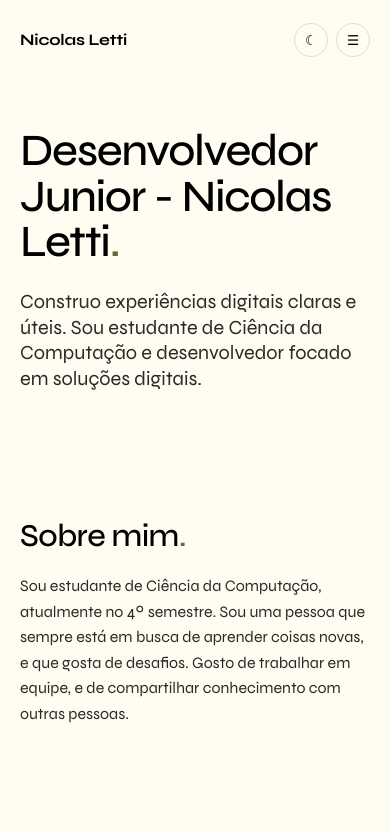
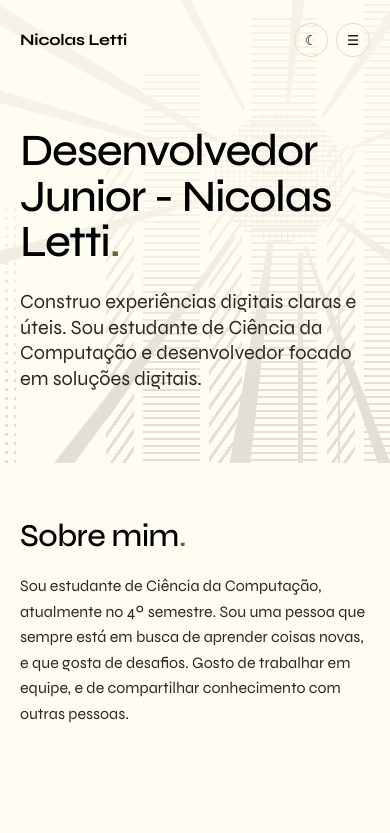
Before and after one commit to nicolasletti/portfolio, a React (Vite) app: page / in a window 390 px wide. Shown: the top 833 px of the page. Built offline with nearby package versions, Linux system fonts and the light colour scheme.

Commit message:
feat: add "Noites Brancas" inspired background to Hero
CSS-only illustration (hatched buildings, sun and rays) that follows the
light/dark theme, extends behind the transparent header and has a subtle
mouse/scroll parallax disabled under prefers-reduced-motion.

```diff
--- a/src/components/hero/hero.css
+++ b/src/components/hero/hero.css
@@ -1,4 +1,15 @@
+/* O Hero sobe por trás do header (transparente) para o fundo cobrir o topo todo. */
 .hero-section {
+	--hero-overlap: calc(var(--header-height) + 24px);
+
+	isolation: isolate;
+	margin-top: calc(-1 * var(--hero-overlap));
+	overflow: hidden;
+	padding-top: var(--hero-overlap);
+	position: relative;
+}
+
+.hero-section__inner {
 	align-items: center;
 	display: flex;
 	flex-wrap: wrap;
@@ -7,6 +18,7 @@
 	margin: 0 auto;
 	max-width: var(--content-width);
 	padding: 96px var(--gutter) 128px;
+	position: relative;
 }
 
 .hero-section__content {
@@ -33,8 +45,137 @@
 	width: clamp(180px, 24vw, 260px);
 }
 
+.hero-art {
+	color: var(--text);
+	inset: 0;
+	mask-image: linear-gradient(90deg, transparent 0%, rgb(0 0 0 / 0.25) 28%, #000 58%);
+	opacity: 0.14;
+	overflow: hidden;
+	pointer-events: none;
+	position: absolute;
+	z-index: -1;
+}
+
+:root[data-theme='dark'] .hero-art {
+	opacity: 0.12;
+}
+
+.hero-art__layer {
+	inset: -40px;
+	position: absolute;
+	transition: transform 0.5s cubic-bezier(0.2, 0.7, 0.2, 1);
+}
+
+.hero-art__layer--back {
+	transform: translate3d(
+		calc(var(--mx, 0) * 10px),
+		calc(var(--my, 0) * 6px + var(--sy, 0) * 0.2px),
+		0
+	);
+}
+
+.hero-art__layer--sun {
+	transform: translate3d(
+		calc(var(--mx, 0) * 19px),
+		calc(var(--my, 0) * 14px + var(--sy, 0) * 0.3px),
+		0
+	);
+}
+
+.hero-art__layer--front {
+	transform: translate3d(
+		calc(var(--mx, 0) * 31px),
+		calc(var(--my, 0) * 24px + var(--sy, 0) * 0.08px),
+		0
+	);
+}
+
+.hero-art__building {
+	bottom: 0;
+	position: absolute;
+}
+
+.hero-art__building--horizontal {
+	background: repeating-linear-gradient(0deg, currentColor 0 2px, transparent 2px 7px);
+}
+
+.hero-art__building--diagonal {
+	background: repeating-linear-gradient(-55deg, currentColor 0 3px, transparent 3px 10px);
+}
+
+.hero-art__building--vertical {
+	background: repeating-linear-gradient(90deg, currentColor 0 2px, transparent 2px 11px);
+}
+
+.hero-art__building--dots {
+	background: radial-gradient(circle, currentColor 1.5px, transparent 1.8px) 0 0 / 9px 9px;
+}
+
+.hero-art__sun {
+	--sun-size: 200px;
+
+	background:
+		repeating-linear-gradient(0deg, currentColor 0 1.5px, transparent 1.5px 5px),
+		repeating-linear-gradient(90deg, currentColor 0 1.5px, transparent 1.5px 6px);
+	border-radius: 50%;
+	height: var(--sun-size);
+	left: calc(68% - var(--sun-size) / 2);
+	position: absolute;
+	top: calc(40% - var(--sun-size) / 2);
+	width: var(--sun-size);
+}
+
+.hero-art__rays {
+	height: 0;
+	left: 68%;
+	position: absolute;
+	top: 40%;
+	transform: rotate(calc(var(--mx, 0) * 5deg)) scale(var(--rays-scale, 1));
+	transition: transform 0.8s cubic-bezier(0.2, 0.7, 0.2, 1);
+	width: 0;
+}
+
+/* Raios afinam perto do sol e têm bordas irregulares, como na gravura. */
+.hero-art__ray {
+	background: currentColor;
+	clip-path: polygon(0 40%, 30% 24%, 55% 15%, 100% 0, 100% 100%, 62% 86%, 30% 74%, 0 60%);
+	left: 0;
+	position: absolute;
+	top: 0;
+	transform-origin: 0 50%;
+}
+
+.hero-art__pole {
+	background: currentColor;
+	bottom: 0;
+	position: absolute;
+}
+
 @media (max-width: 640px) {
 	.hero-section {
+		--hero-overlap: calc(var(--header-height) + 8px);
+	}
+
+	.hero-section__inner {
 		padding: 56px var(--gutter) 72px;
 	}
+
+	.hero-art {
+		mask-image: linear-gradient(180deg, rgb(0 0 0 / 0.35) 0%, rgb(0 0 0 / 0.35) 45%, #000 85%);
+	}
+
+	.hero-art__sun {
+		--sun-size: 130px;
+	}
+
+	.hero-art__rays {
+		--rays-scale: 0.65;
+	}
 }
+
+@media (prefers-reduced-motion: reduce) {
+	.hero-art__layer,
+	.hero-art__rays {
+		transition: none;
+	}
+}
--- a/src/components/hero/hero.tsx
+++ b/src/components/hero/hero.tsx
@@ -1,12 +1,132 @@
+import { useEffect, useRef } from 'react'
 import { profile } from '../../data/profile'
 import './hero.css'
 
+/* Fundo inspirado na capa de "Noites Brancas": prédios hachurados, sol e raios. */
+const buildings = [
+	{ pattern: 'vertical', left: 2, width: 5, height: 70 },
+	{ pattern: 'dots', left: 9, width: 3, height: 55 },
+	{ pattern: 'diagonal', left: 31, width: 6, height: 62 },
+	{ pattern: 'horizontal', left: 39, width: 12, height: 80 },
+	{ pattern: 'diagonal', left: 53, width: 7, height: 58 },
+	{ pattern: 'horizontal', left: 62, width: 14, height: 90 },
+	{ pattern: 'diagonal', left: 78, width: 6, height: 66 },
+	{ pattern: 'vertical', left: 80.5, width: 2, height: 40 },
+	{ pattern: 'horizontal', left: 86, width: 9, height: 94 },
+	{ pattern: 'dots', left: 96, width: 4, height: 52 },
+]
+
+const rays = [
+	{ angle: -150, length: 560, thickness: 34, offset: 110 },
+	{ angle: -118, length: 380, thickness: 22, offset: 118 },
+	{ angle: -84, length: 300, thickness: 26, offset: 114 },
+	{ angle: -55, length: 440, thickness: 30, offset: 112 },
+	{ angle: -22, length: 540, thickness: 24, offset: 118 },
+	{ angle: 10, length: 300, thickness: 18, offset: 110 },
+	{ angle: 36, length: 580, thickness: 38, offset: 108 },
+	{ angle: 70, length: 420, thickness: 20, offset: 114 },
+	{ angle: 98, length: 540, thickness: 42, offset: 104 },
+	{ angle: 127, length: 460, thickness: 26, offset: 114 },
+	{ angle: 164, length: 640, thickness: 30, offset: 108 },
+	{ angle: 196, length: 360, thickness: 20, offset: 118 },
+]
+
 function Hero() {
+	const sectionRef = useRef<HTMLElement>(null)
+
+	// Paralaxe: posição do mouse e rolagem viram variáveis CSS (--mx, --my, --sy).
+	useEffect(() => {
+		const section = sectionRef.current
+		if (!section) return
+		if (window.matchMedia('(prefers-reduced-motion: reduce)').matches) return
+
+		let frame = 0
+		let mx = 0
+		let my = 0
+
+		const apply = () => {
+			frame = 0
+			const scroll = Math.min(window.scrollY, section.offsetHeight)
+			section.style.setProperty('--mx', mx.toFixed(3))
+			section.style.setProperty('--my', my.toFixed(3))
+			section.style.setProperty('--sy', scroll.toFixed(0))
+		}
+		const schedule = () => {
+			if (!frame) frame = requestAnimationFrame(apply)
+		}
+		const onPointerMove = (event: PointerEvent) => {
+			if (event.pointerType !== 'mouse') return
+			const rect = section.getBoundingClientRect()
+			mx = (event.clientX - rect.left) / rect.width - 0.5
+			my = (event.clientY - rect.top) / rect.height - 0.5
+			schedule()
+		}
+		const onPointerLeave = () => {
+			mx = 0
+			my = 0
+			schedule()
+		}
+
+		section.addEventListener('pointermove', onPointerMove)
+		section.addEventListener('pointerleave', onPointerLeave)
+		window.addEventListener('scroll', schedule, { passive: true })
+		schedule()
+
+		return () => {
+			cancelAnimationFrame(frame)
+			section.removeEventListener('pointermove', onPointerMove)
+			section.removeEventListener('pointerleave', onPointerLeave)
+			window.removeEventListener('scroll', schedule)
+		}
+	}, [])
+
 	return (
-		<section className="hero-section" id="inicio">
+		<section className="hero-section" id="inicio" ref={sectionRef}>
+			<div className="hero-art" aria-hidden="true">
+				<div className="hero-art__layer hero-art__layer--back">
+					{buildings.map((building, index) => (
+						<div
+							className={`hero-art__building hero-art__building--${building.pattern}`}
+							key={index}
+							style={{
+								left: `${building.left}%`,
+								width: `${building.width}%`,
+								height: `${building.height}%`,
+							}}
+						/>
+					))}
+				</div>
+				<div className="hero-art__layer hero-art__layer--sun">
+					<div className="hero-art__sun" />
+				</div>
+				<div className="hero-art__layer hero-art__layer--front">
+					<div className="hero-art__rays">
+						{rays.map((ray, index) => (
+							<div
+								className="hero-art__ray"
+								key={index}
+								style={{
+									width: ray.length,
+									height: ray.thickness,
+									marginTop: -ray.thickness / 2,
+									transform: `rotate(${ray.angle}deg) translateX(${ray.offset}px)`,
+								}}
+							/>
+						))}
+					</div>
+					<div className="hero-art__pole" style={{ left: '72%', width: 5, height: '46%' }} />
+					<div className="hero-art__pole" style={{ left: '93%', width: 3, height: '34%' }} />
+				</div>
+			</div>
+
+			<div className="hero-section__inner">
 				<div className="hero-section__content">
 					<h1>
-					Desenvolvedor Junior - Nicolas Letti
+						Desenvolvedor
+						<br />
+						Junior - Nicolas
+						<br />
+						Letti
 						<span className="title-dot">.</span>
 					</h1>
 					<p className="hero-section__description">
@@ -14,6 +134,7 @@ function Hero() {
 						{profile.course} e desenvolvedor focado em soluções digitais.
 					</p>
 				</div>
+			</div>
 		</section>
 	)
 }
```
Also changed, not shown: 1 other file (tests, documents, lock files or other folders). Lines whose indentation alone changed are shown as unchanged.
